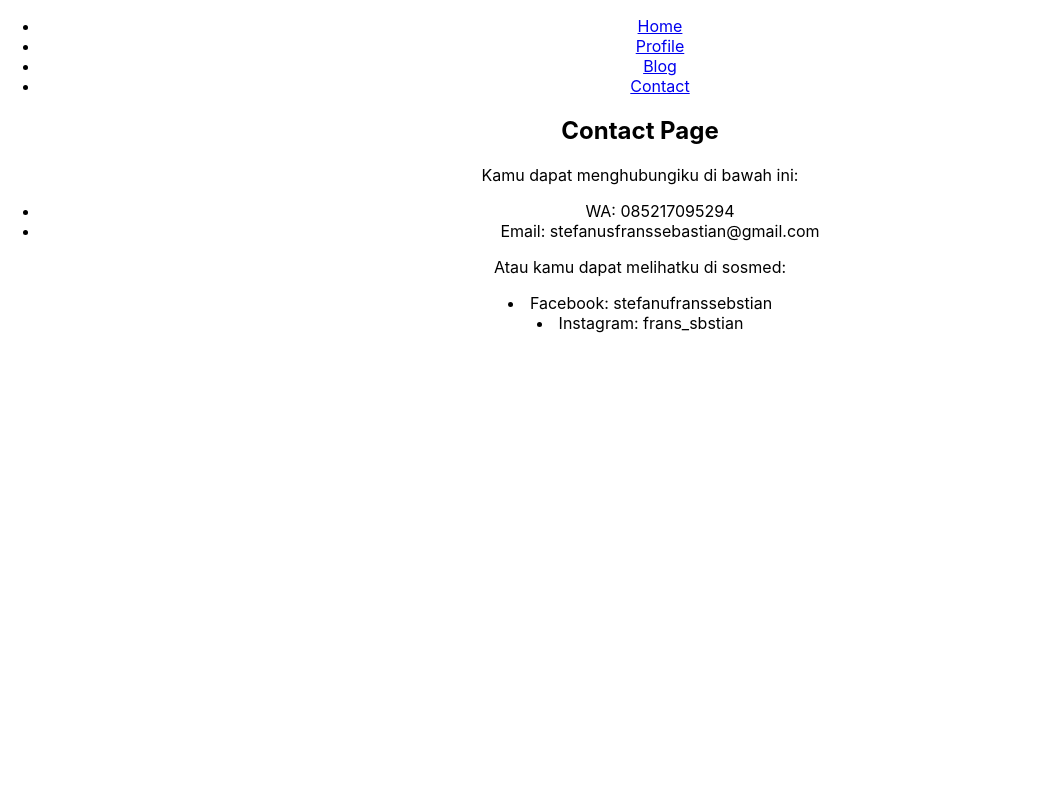
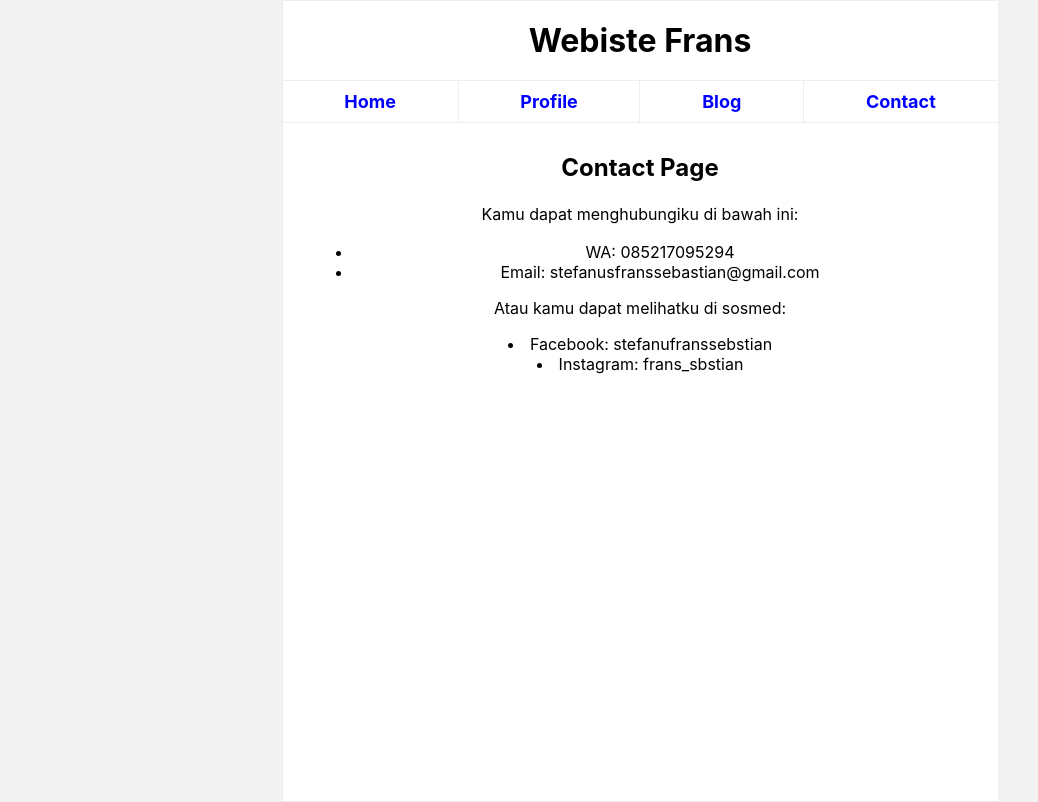
Before and after one commit to PeaceAntoHim/pages-react-project, a React (Create React App) app: page /contact in a window 1280 px wide. Shown: the whole page, without its empty margins (0-1038 px from the left). Built offline with nearby package versions, Linux system fonts and the light colour scheme.

Commit message:
menambahkan Css

```diff
--- a/src/App.css
+++ b/src/App.css
@@ -1,38 +1,89 @@
 .App {
   text-align: center;
+  width: 715px;
+  margin: 0 auto;
+  background-color: #fff;
+  border: 1px solid #eee;
+  min-height: 100vh;
 }
 
-.App-logo {
-  height: 40vmin;
-  pointer-events: none;
+.brand {
+  text-align: center;
+  font-size: 32px;
+  font-weight: bold;
+  padding: 20px 0;
 }
 
-@media (prefers-reduced-motion: no-preference) {
-  .App-logo {
-    animation: App-logo-spin infinite 20s linear;
+.nav {
+  border-top: 1px solid #eee;
+  border-bottom: 1px solid #eee;
+  display: flex;
+}
+
+.nav-item {
+  font-weight: bold;
+  font-size: 18px;
+  color: blue;
+  display: inline-block;
+  flex: 1 auto;
+  text-align: center;
+  padding: 10px 0;
+  text-decoration: none;
+}
+
+.nav-item:not(:last-child) {
+  border-right: 1px solid #eee;
+}
+
+.section {
+  padding: 20px;
+}
+
+.section {
+  padding: 30px;
+}
+
+.section-title {
+  margin-top: 0;
+}
+
+.section-description {
+  line-height: 24px;
+}
+
+.articles {
+  border-top: 1px solid #eee;
+}
+
+.article {
+  border-bottom: 1px solid #eee;
+  padding: 20px 0;
+}
+
+.article-title {
+  margin-top: 0;
+}
+
+.article-title a {
+  color: #000;
+  text-decoration: none;
+}
+
+.article-title a:hover {
+  color: blue;
+}
+
+.article-time {
+  color: #999;
+  font-size: 12px;
+}
+
+
+
+
+/* Mobile Device stylw */
+@media (max-width: 560px) {
+  .App {
+    width: 400px;
   }
 }
-
-.App-header {
-  background-color: #282c34;
-  min-height: 100vh;
-  display: flex;
-  flex-direction: column;
-  align-items: center;
-  justify-content: center;
-  font-size: calc(10px + 2vmin);
-  color: white;
-}
-
-.App-link {
-  color: #61dafb;
-}
-
-@keyframes App-logo-spin {
-  from {
-    transform: rotate(0deg);
-  }
-  to {
-    transform: rotate(360deg);
-  }
-}
--- a/src/App.js
+++ b/src/App.js
@@ -9,13 +9,12 @@
 function App() {
   return (
     <div className="App">
-      <nav>
-          <ul>
-            <li><Link to="/">Home</Link></li>
-            <li><Link to="profile">Profile</Link></li>
-            <li><Link to="blog">Blog</Link></li>
-            <li><Link to="contact">Contact</Link></li>
-          </ul>
+      <div className="brand">Webiste Frans</div>
+      <nav className="nav">
+          <Link to="/" className="nav-item">Home</Link>
+          <Link to="profile" className="nav-item">Profile</Link>
+          <Link to="blog" className="nav-item">Blog</Link>
+          <Link to="contact" className="nav-item">Contact</Link>
       </nav>
       {/* Core logic path */}
       <Routes>
--- a/src/index.css
+++ b/src/index.css
@@ -1,4 +1,5 @@
 body {
+  background-color: #f2f2f2;
   margin: 0;
   font-family: -apple-system, BlinkMacSystemFont, 'Segoe UI', 'Roboto', 'Oxygen',
     'Ubuntu', 'Cantarell', 'Fira Sans', 'Droid Sans', 'Helvetica Neue',
--- a/src/pages/Blog.js
+++ b/src/pages/Blog.js
@@ -22,19 +22,19 @@
     }, []);
 
     return  (
-        <section>
-            <h1>Blog Page</h1>
-            <p>Berikut ini adalah tulisan-tulisan ku tapi boong</p>
+        <section className="section">
+            <h1 clssName="section-title">Blog Page</h1>
+            <p className="section-description">Berikut ini adalah tulisan-tulisan ku tapi boong</p>
             {loading && (<i>Loading articles ... </i>)}
                 {!loading && (
-                    <div>
+                    <div className="articles">
                         {articles.map(function(article) {
                             return(
-                                <article key={article.id}>
-                                    <h2>
+                                <article key={article.id} className="article">
+                                    <h2 className="article-title">
                                         <Link to={`/blog/${article.id}`}>{article.title}></Link>
                                     </h2>
-                                    <time>
+                                    <time className="article-time">
                                         {new Date(article.publishedAt).toLocaleDateString()}
                                     </time>
                                 </article>
--- a/src/pages/BlogDetail.js
+++ b/src/pages/BlogDetail.js
@@ -6,12 +6,19 @@
     const params = useParams();
     const [article, setArticle] = useState({});
     const [loading, setLoading] = useState(true);
+    const [notFound, setNotFound] = useState(false);
 
     useEffect(function() {
         async function getArticle() {
             const request = await fetch(
                 `https://api.spaceflightnewsapi.net/v3/articles/${params.id}`
             );
+
+            if(!request.ok) {
+                // setLoading(false);
+                return setNotFound(true);
+            }
+
             const response = await request.json();
 
             setArticle(response);
@@ -21,6 +28,9 @@
     },
         [params]
     );
+    if(notFound) {
+        return <h1>Artikel tidak di temukan :(</h1>
+    }
 
     return(
         <section>
@@ -28,7 +38,7 @@
                 <i>Loading Article</i>
             ) : (
                 <article>
-                    <h1>{article.title}</h1>
+                    <h1 className="section-title">{article.title}</h1>
                         <time>{new Date(article.publishedAt).toLocaleDateString()}</time>
                             <img src={article.imageUrl} alt={article.title} />
                                 <p>{article.summary}</p>
--- a/src/pages/Contact.js
+++ b/src/pages/Contact.js
@@ -1,8 +1,8 @@
 export default function Contact() {
     return (
-        <section>
-            <h1>Contact Page</h1>
-            <p>Kamu dapat menghubungiku di bawah ini: </p>
+        <section className="section">
+            <h1 className="section-title">Contact Page</h1>
+            <p className="section-description">Kamu dapat menghubungiku di bawah ini: </p>
                 <ul>
                     <li>WA: 085217095294</li>
                     <li>Email: stefanusfranssebastian@gmail.com</li>
--- a/src/pages/Home.js
+++ b/src/pages/Home.js
@@ -1,8 +1,8 @@
 export default function Home() {
     return (
-        <section>
-            <h1>Selamat datang di website ku</h1>
-            <p>Halo, selamat datang di website ku. Di sini kamu bisa melihat profileku</p>
+        <section className="section">
+            <h1 className="section-title">Selamat datang di website ku</h1>
+            <p clssName="section-description">Halo, selamat datang di website ku. Di sini kamu bisa melihat profileku</p>
         </section>
     );
 }
--- a/src/pages/Profile.js
+++ b/src/pages/Profile.js
@@ -1,8 +1,8 @@
 export default function Profile() {
     return (
-        <section>
-            <h1>Profile page</h1>
-            <p>Halo nama saya adalah frans sebastian saya lulus dari universitas harvard/Binus</p>
+        <section className="section">
+            <h1 className="section-title">Profile page</h1>
+            <p clssName="section-description">Halo nama saya adalah frans sebastian saya lulus dari universitas harvard/Binus</p>
         </section>
     );
 }
```
